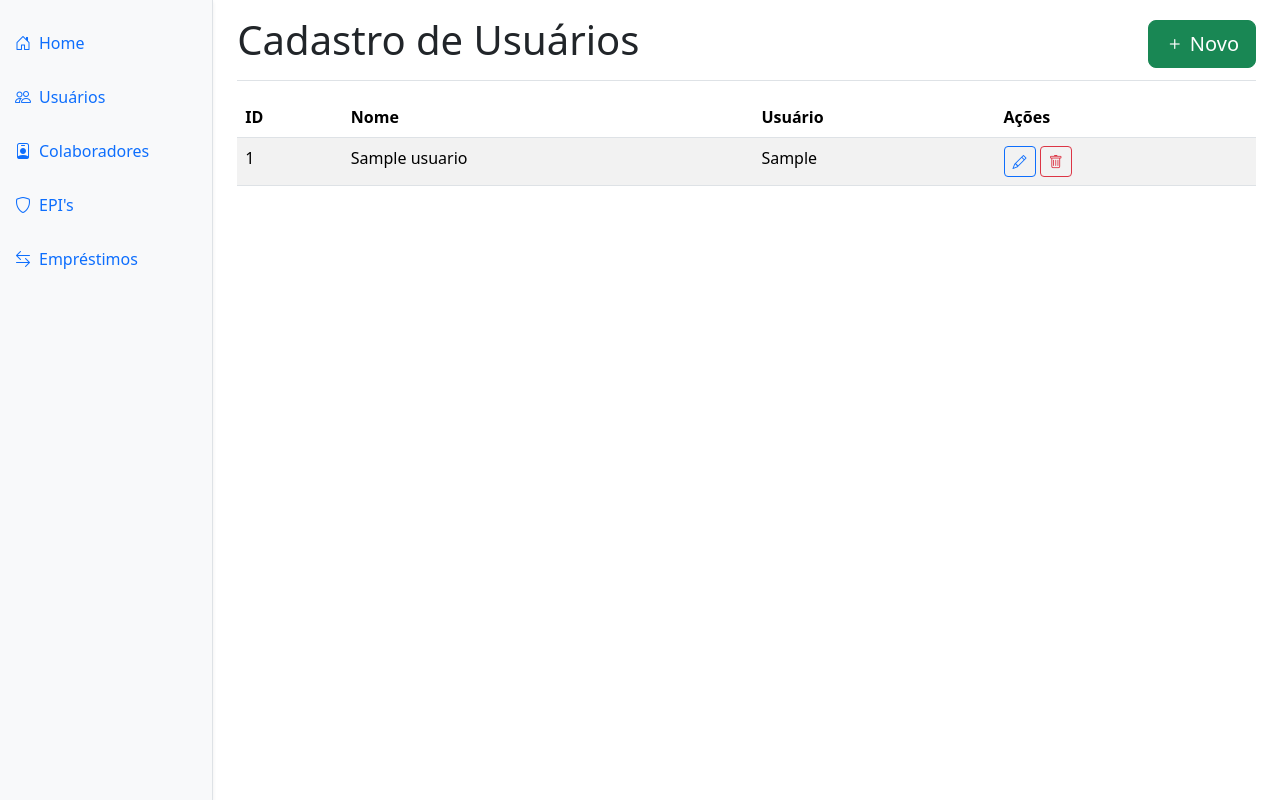
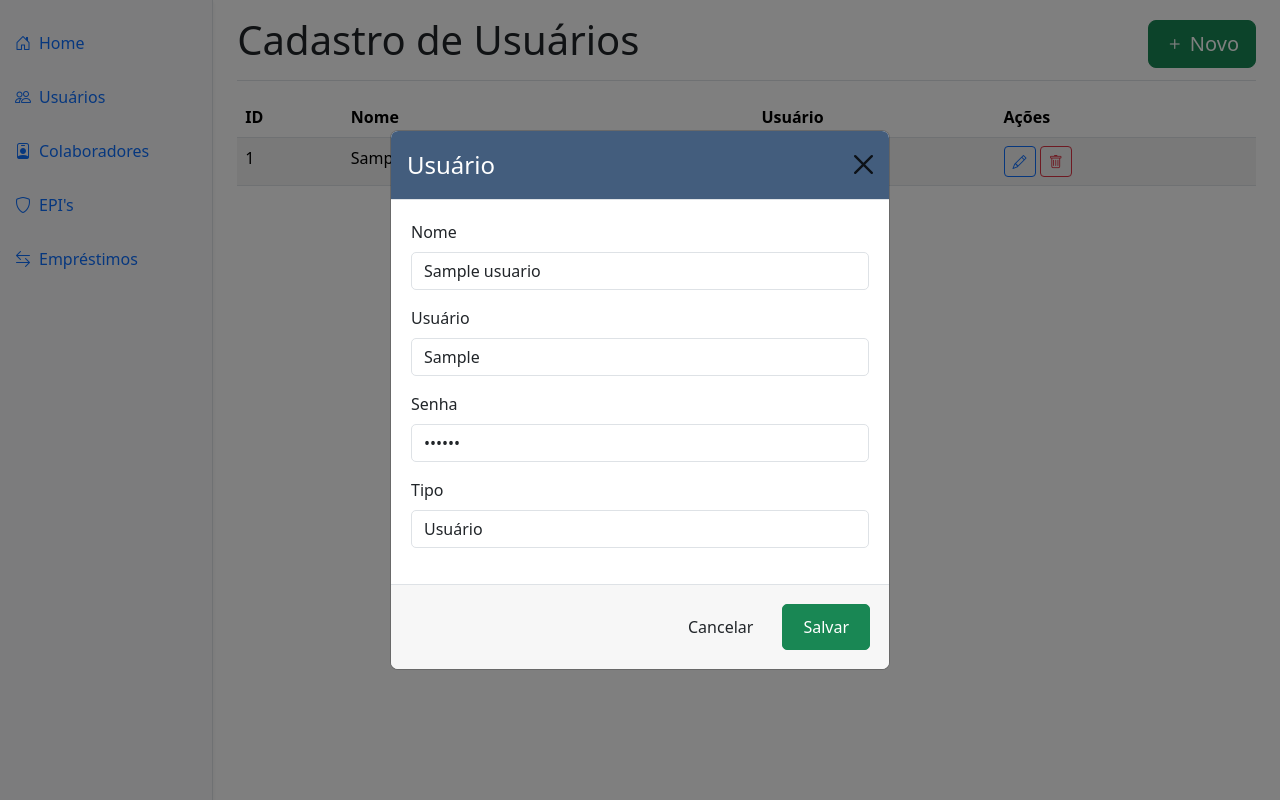
Before and after one commit to maiconvschneider/Controle-EPIs, a PHP site: page /index.php?tela=usuarios&acao=alterar&idUsuario=1 in a window 1280 px wide. Run offline with PHP 8.4, Linux system fonts and the light colour scheme; tables that the repository leaves empty hold one stand-in row (values such as "Sample post").

Commit message:
edicao modal

```diff
--- a/telas/usuarios.php
+++ b/telas/usuarios.php
@@ -30,7 +30,7 @@
                             <td>{$linha['nome']}</td>
                             <td>{$linha['usuario']}</td>
                             <td>
-                                <a href='index.php?tela=usuarios&idUsuario={$linha['id_usuario']}' class='btn btn-sm btn-outline-primary'>
+                                <a href='index.php?tela=usuarios&acao=alterar&idUsuario={$linha['id_usuario']}' class='btn btn-sm btn-outline-primary'>
                                     <i class='bi bi-pencil'></i>
                                 </a>
                                 <a href='#' onclick='excluirUsuario({$linha['id_usuario']})' class='btn btn-sm btn-outline-danger'>
@@ -61,7 +61,7 @@
 <div id="adicionar_usuario" class="modal fade" data-bs-backdrop="static">
     <div class="modal-dialog modal-dialog-centered">
         <div class="modal-content">
-            <form id="form_usuario" method="post" action="../src/usuario/cadastrar_usuario.php" enctype="multipart/form-data">
+            <form id="form_usuario" method="post" action="src/usuario/cadastrar_usuario.php" enctype="multipart/form-data">
                 <div class="modal-header" style="background-color: #435d7d; color: #fff;">
                     <h4 class="modal-title">Usuário</h4>
                     <button type="reset" class="btn-close" data-bs-dismiss="modal" aria-hidden="true" style="color: #fff; font-size: 1.2rem; opacity: 0.8;"></button>
@@ -98,3 +98,41 @@
         </div>
     </div>
 </div>
+
+<?php
+if (isset($_GET['acao']) && $_GET['acao'] == 'alterar') {
+    $id_usuario = isset($_GET['idUsuario']) ? $_GET['idUsuario'] : '';
+    if (!empty($id_usuario)) {
+        try {
+            include_once 'src/class/BancoDeDados.php';
+            $banco = new BancodeDados;
+            $sql = 'SELECT * FROM usuarios WHERE id_usuario = ?';
+            $parametros = [$id_usuario];
+            $dados = $banco->consultar($sql, $parametros);
+
+            // Verifica se há dados
+            if (!empty($dados)) {
+                $tipo_usuario = $dados['tipo'] === 'A' ? 'Administrador' : 'Usuário';
+
+                echo "<script>
+                    document.addEventListener('DOMContentLoaded', function() {
+                        var modalElement = document.getElementById('adicionar_usuario');
+                        var modal = new bootstrap.Modal(modalElement);
+                        modal.show();
+
+                        document.getElementById('txt_id').value      = '{$dados['id_usuario']}';
+                        document.getElementById('txt_nome').value    = '{$dados['nome']}';
+                        document.getElementById('txt_usuario').value = '{$dados['usuario']}';
+                        document.getElementById('txt_senha').value   = '{$dados['senha']}';
+                        document.getElementById('txt_tipo').value    = '$tipo_usuario';
+                    });
+                </script>";
+            } else {
+                echo "<script>alert('Dados não encontrados.');</script>";
+            }
+        } catch (PDOException $erro) {
+            echo "<script>alert('Erro: " . htmlspecialchars($erro->getMessage(), ENT_QUOTES) . "');</script>";
+        }
+    }
+}
+?>
```
